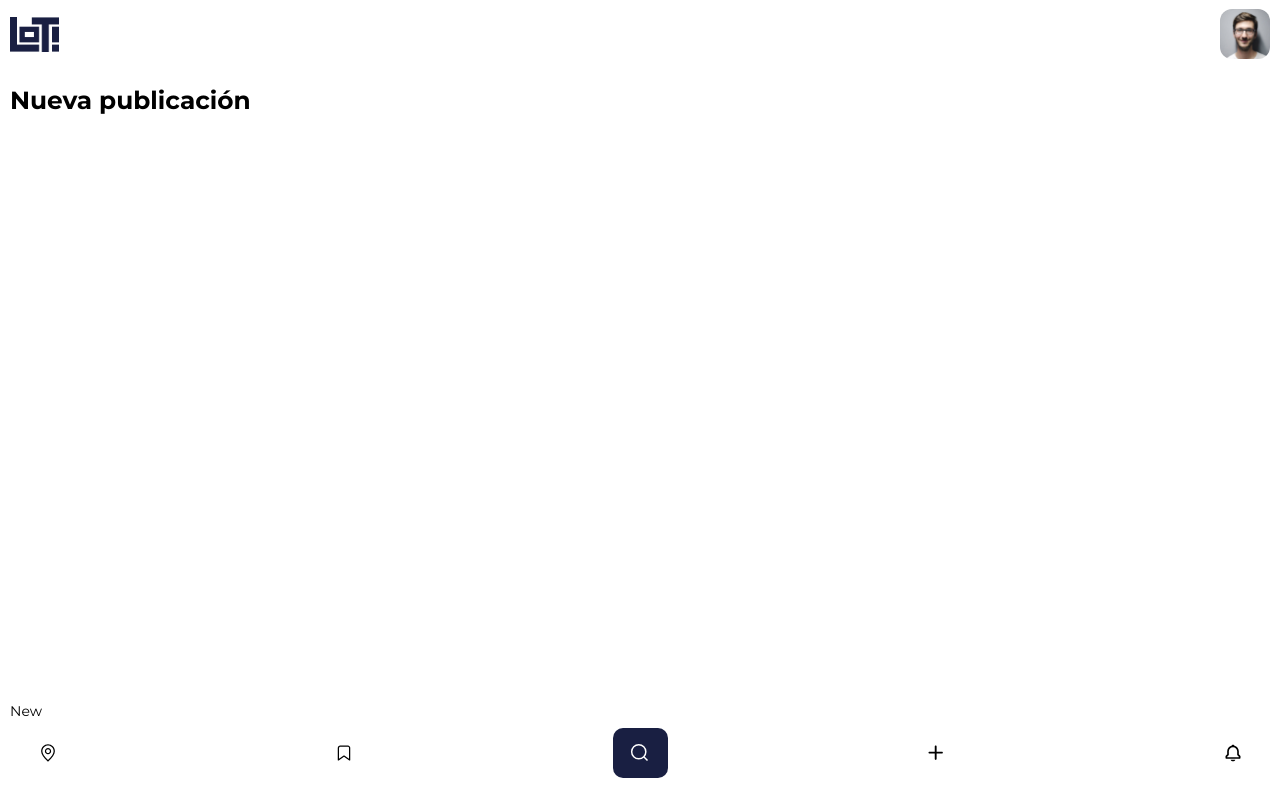
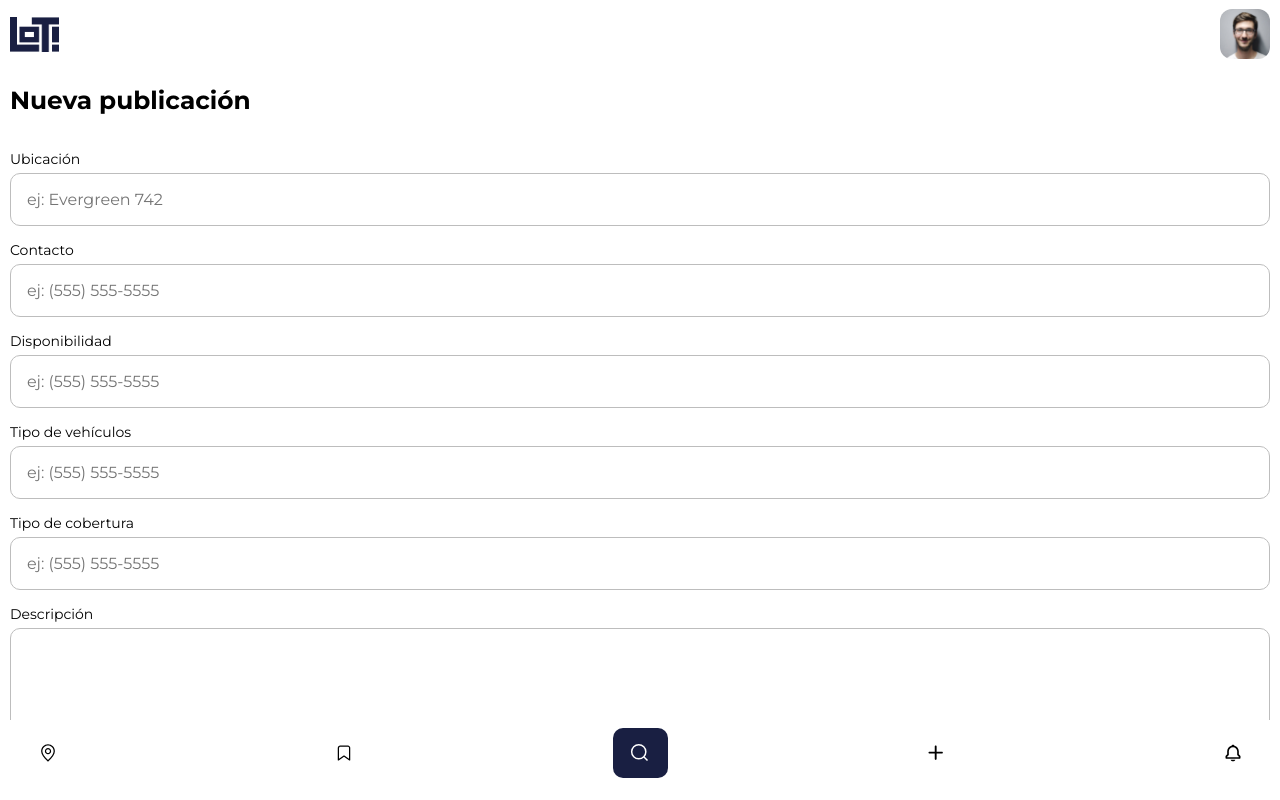
Before and after one commit to mocca-dev/lot, a React (Create React App) app: page /new in a window 1280 px wide. Built offline with nearby package versions, Linux system fonts and the light colour scheme.

Commit message:
Textarea addition to FieldText & publish btn New

```diff
--- a/src/App.css
+++ b/src/App.css
@@ -55,6 +55,7 @@ header {
 main {
   grid-area: main;
   overflow-y: scroll;
+  padding-bottom: 10px;
 }
 
 footer {
--- a/src/components/FieldText/FieldText.css
+++ b/src/components/FieldText/FieldText.css
@@ -5,4 +5,18 @@
   border: none;
   background-color: #f8f8f8;
   font-size: 1rem;
+  font-family: 'Montserrat';
 }
+
+.fieldtext-container.border {
+  background-color: white;
+  border: 1px solid #bdbdbd;
+}
+
+.fieldtext-container.marginTop {
+  margin-top: 5px;
+}
+
+.spacer {
+  height: 15px;
+}
--- a/src/components/FieldText/FieldText.js
+++ b/src/components/FieldText/FieldText.js
@@ -1,16 +1,44 @@
-import React from 'react';
+import React, { useEffect, useState } from 'react';
 
 import './FieldText.css';
 
-const FieldText = ({ placeholder }) => {
+const FieldText = ({ placeholder, isGhost, label, type = 'text' }) => {
+  const [name, setName] = useState('');
+
+  useEffect(() => {
+    if (label) setName(label.split(' ')[0]);
+  }, [label]);
+
   return (
-    <input
-      className="fieldtext-container"
-      type="text"
-      name="name"
-      id="mame"
-      placeholder={placeholder}
-    />
+    <>
+      {label && <label>{label}</label>}
+      {type === 'text' ? (
+        <input
+          className={
+            'fieldtext-container ' +
+            (isGhost ? 'border ' : '') +
+            (label ? 'marginTop' : '')
+          }
+          type={type}
+          name={name}
+          id={name}
+          placeholder={placeholder}
+        />
+      ) : (
+        <textarea
+          className={
+            'fieldtext-container ' +
+            (isGhost ? 'border ' : '') +
+            (label ? 'marginTop' : '')
+          }
+          id={name}
+          name={name}
+          rows="4"
+          cols="50"
+        ></textarea>
+      )}
+      <div className="spacer"></div>
+    </>
   );
 };
 
--- a/src/routes/New/New.js
+++ b/src/routes/New/New.js
@@ -1,5 +1,32 @@
 import { useContext, useEffect } from 'react';
+import FieldText from '../../components/FieldText/FieldText';
+import Btn from '../../components/Btn/Btn';
 import Store from '../../store';
+
+const showConfirmModal = (dispatch) => {
+  const modalConfig = {
+    title: '¿Está seguro que desea publicar?',
+    show: true,
+    type: undefined,
+    url: '',
+    btns: {
+      left: {
+        action: () => dispatch({ type: 'HIDE_MODAL' }),
+        text: 'Cancelar',
+      },
+      right: {
+        action: () => {
+          // setUser(null);
+          // localStorage.setItem('user', null);
+          // history.push('/ingreso');
+          dispatch({ type: 'HIDE_MODAL' });
+        },
+        text: 'Aceptar',
+      },
+    },
+  };
+  dispatch({ type: 'SET_MODAL', payload: modalConfig });
+};
 
 const New = () => {
   const { dispatch } = useContext(Store);
@@ -9,7 +36,47 @@ const New = () => {
     // eslint-disable-next-line react-hooks/exhaustive-deps
   }, []);
 
-  return <main>New</main>;
+  return (
+    <main>
+      <form onSubmit={(e) => e.preventDefault()}>
+        <FieldText
+          placeholder="ej: Evergreen 742"
+          isGhost={true}
+          label="Ubicación"
+        />
+        <FieldText
+          placeholder="ej: (555) 555-5555"
+          isGhost={true}
+          label="Contacto"
+        />
+        <FieldText
+          placeholder="ej: (555) 555-5555"
+          isGhost={true}
+          label="Disponibilidad"
+        />
+        <FieldText
+          placeholder="ej: (555) 555-5555"
+          isGhost={true}
+          label="Tipo de vehículos"
+        />
+        <FieldText
+          placeholder="ej: (555) 555-5555"
+          isGhost={true}
+          label="Tipo de cobertura"
+        />
+        <FieldText
+          placeholder="ej: (555) 555-5555"
+          isGhost={true}
+          label="Descripción"
+          type="textarea"
+        />
+        <Btn
+          onClick={() => showConfirmModal(dispatch)}
+          label="Publicar cochera"
+        />
+      </form>
+    </main>
+  );
 };
 
 export default New;
```
